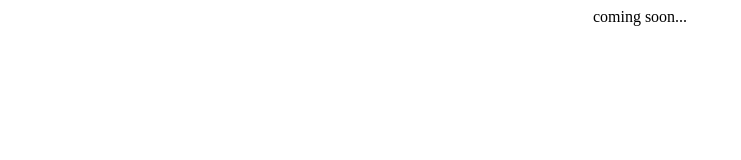
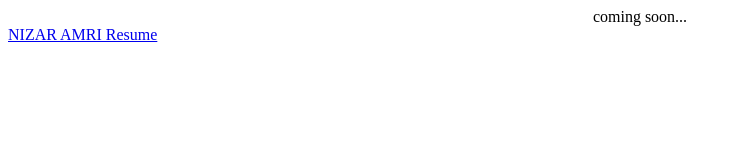
Before and after one commit to b4d-53ct0r/b4d-53ct0r.github.io, a plain HTML site: page index.html in a window 1280 px wide. Shown: the whole page, without its empty margins (0-741 px from the left). Drawn offline with Linux system fonts and the light colour scheme.

Commit message:
Update index.html

```diff
--- a/index.html
+++ b/index.html
@@ -4,5 +4,6 @@
     </title>
   <body>
     <center> coming soon...</center>
+    <a href="me.pdf">NIZAR AMRI Resume</a>
     </body>
   </html>
```
